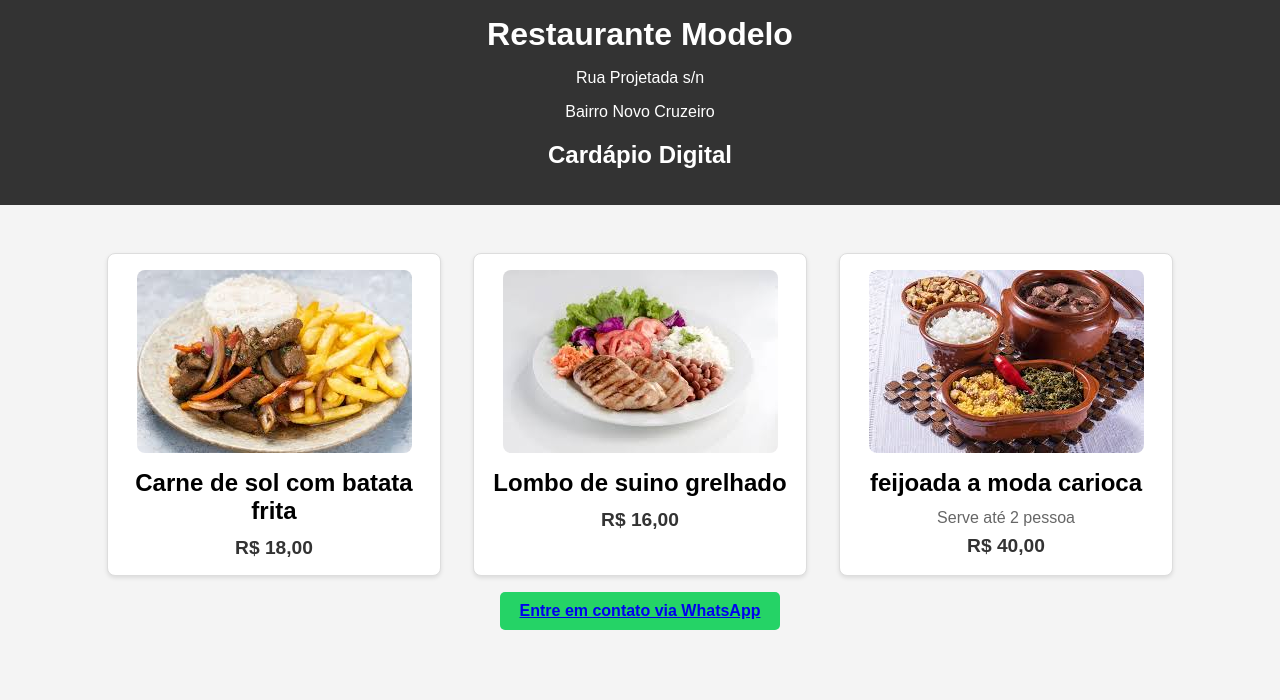
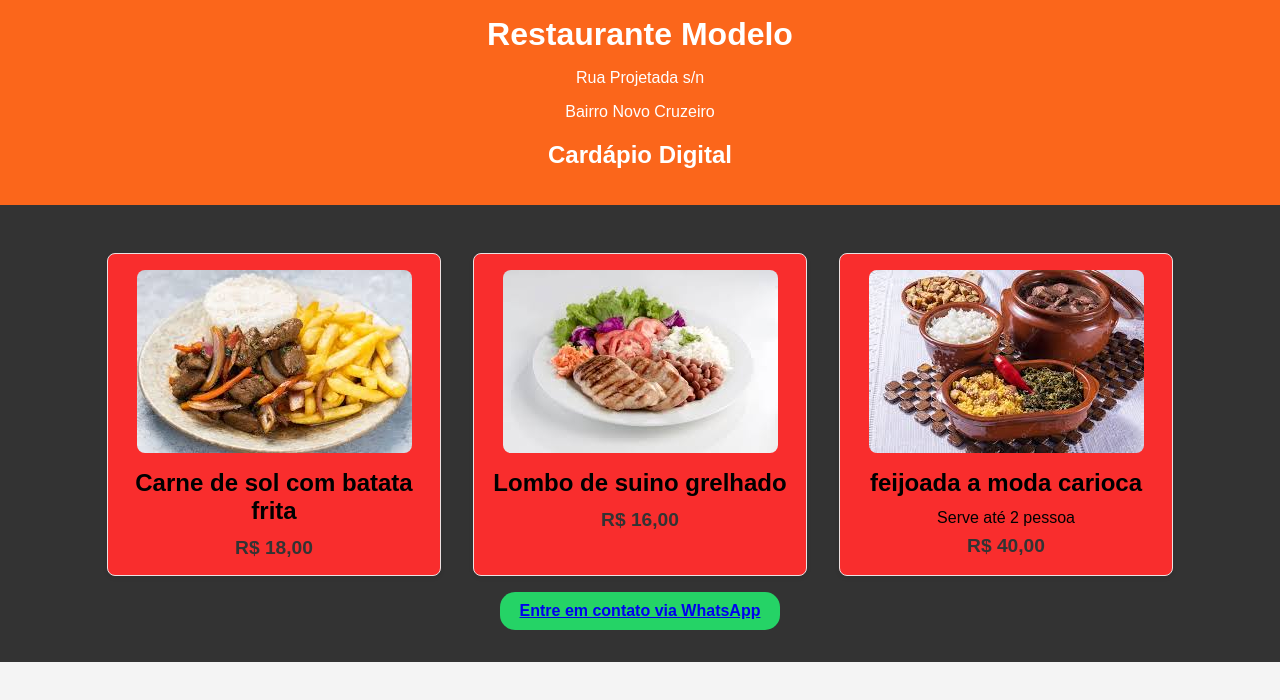
Before and after one commit to belo-alt/digital-menu, a plain HTML site: page index.html in a window 1280 px wide. Drawn offline with Linux system fonts and the light colour scheme.

Commit message:
atual
css

```diff
--- a/css/styles.css
+++ b/css/styles.css
@@ -6,7 +6,7 @@ body {
 }
 
 header {
-    background-color: #333;
+    background-color: #fb661b;
     color: #fff;
     text-align: center;
     padding: 1em 0;
@@ -17,6 +17,7 @@ h1 {
 }
 
 main {
+    background: #333;
     display: flex;
     justify-content: center;
     flex-wrap: wrap;
@@ -24,8 +25,8 @@ main {
 }
 
 .menu-item {
-    background-color: #fff;
-    border: 1px solid #ddd;
+    background-color: #f92d2d;
+    border: 1px solid #ebe1e1;
     border-radius: 8px;
     margin: 1em;
     padding: 1em;
@@ -45,7 +46,7 @@ main {
 }
 
 .menu-item p {
-    color: #666;
+    color: black;
     font-size: 1em;
     margin: 0.5em 0;
 }
@@ -63,7 +64,7 @@ main {
     text-align: center;
     text-decoration: none;
     display: inline-block;
-    border-radius: 5px;
+    border-radius: 15px;
     font-size: 16px;
     font-weight: bold;
   }
--- a/index.html
+++ b/index.html
@@ -15,17 +15,17 @@
     </header>
     <main>
         <section class="menu-item">
-            <img src="img/item1.jpg" alt="Nome do Item 1">
+            <img src="img/item1.jpg" alt="Carne de soç com batata frita">
             <h2>Carne de sol com batata frita</h2>
             <span>R$ 18,00</span>
         </section>
         <section class="menu-item">
-            <img src="img/item2.jpg" alt="Nome do Item 2">
+            <img src="img/item2.jpg" alt="Lombo suino grelhado">
             <h2>Lombo de suino grelhado</h2>
             <span>R$ 16,00</span>
         </section>
         <section class="menu-item">
-            <img src="img/item3.jpg" alt="Nome do Item 3">
+            <img src="img/item3.jpg" alt="Feijoada a moda carioca">
             <h2>feijoada a moda carioca</h2>
             <p>Serve até 2 pessoa</p>
             <span>R$ 40,00</span>
```
